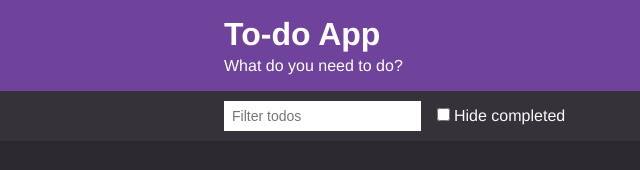
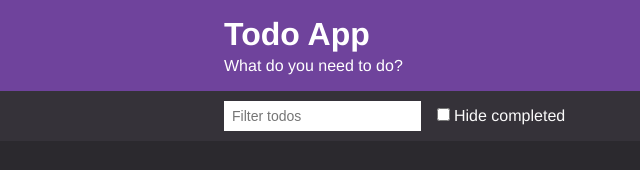
Before and after one commit to okumujustine/todo-javascript-app, a plain HTML site: page index.html in a window 1280 px wide. Shown: the top 170 px of the page, 132-772 px from the left. Drawn offline with Linux system fonts and the light colour scheme.

Commit message:
changed to-do to todo

```diff
--- a/index.html
+++ b/index.html
@@ -12,7 +12,7 @@
     <body>
         <div class="header">
             <div class="container">
-                <h1 class="header__title">To-do App</h1>
+                <h1 class="header__title">Todo App</h1>
                 <h2 class="header__subtitle">What do you need to do?</h2>
             </div>
         </div>
```
